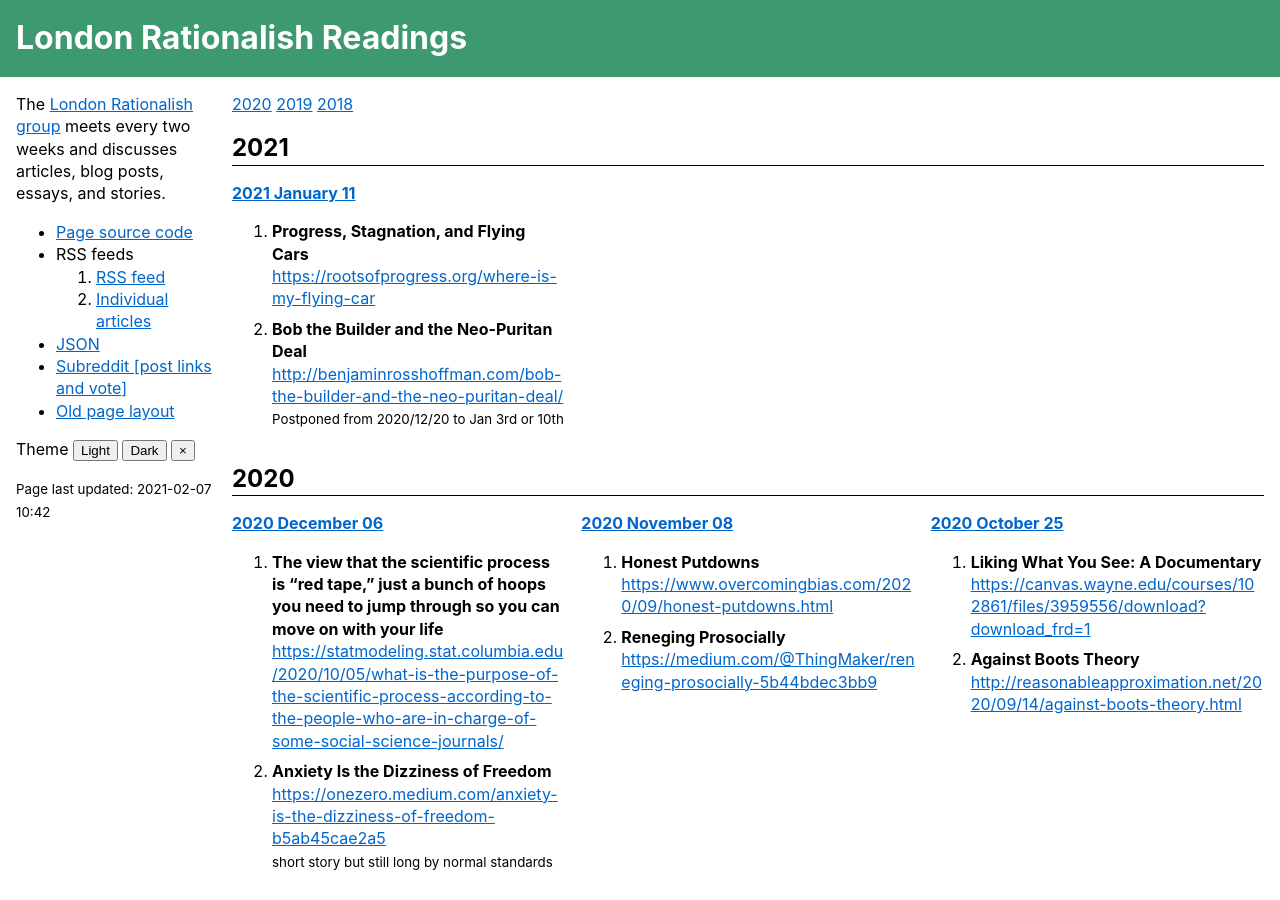
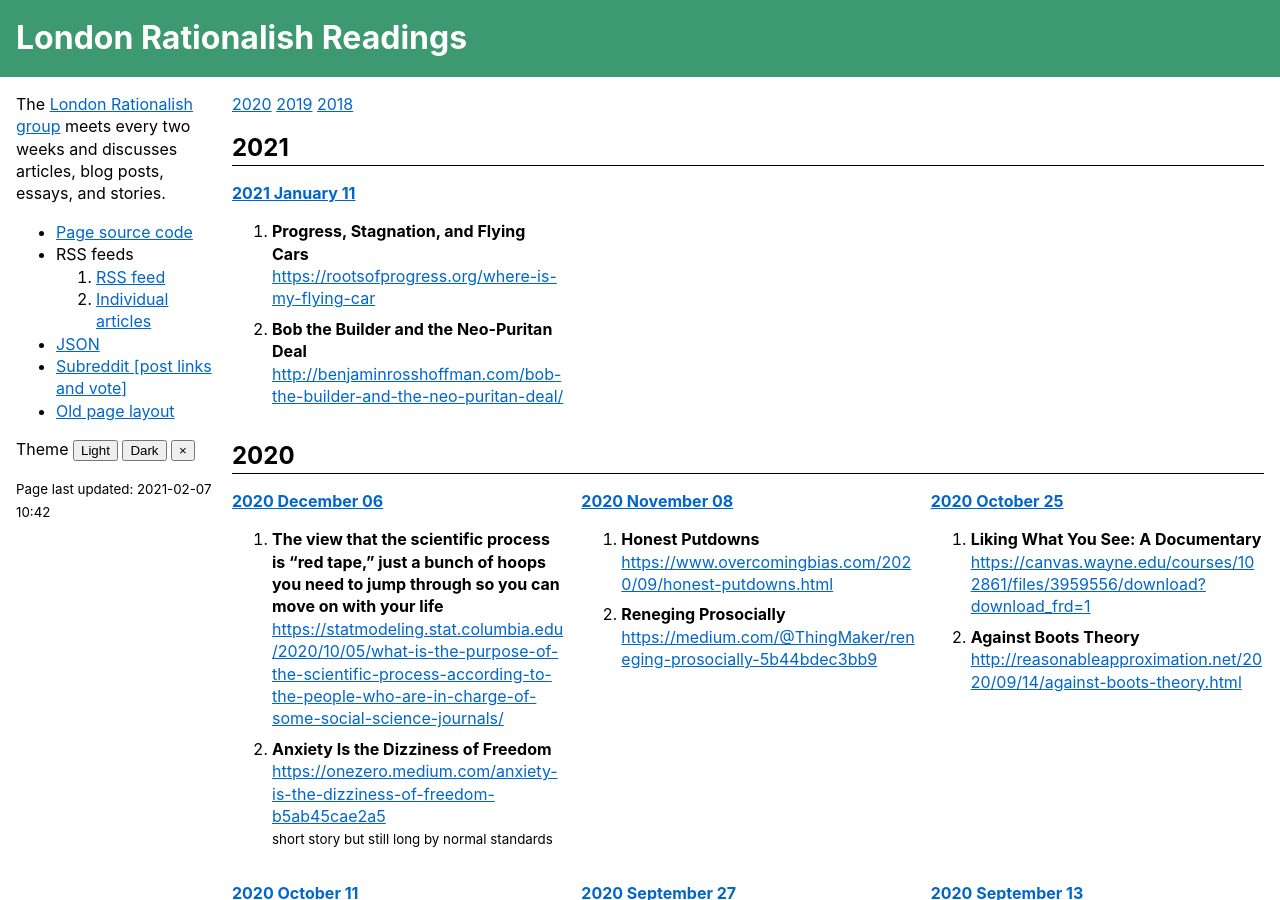
Before and after one commit to sackeyjason/london-rationalish-readings, a Jekyll site: the page built from index.html, in a window 1280 px wide and 900 px high. Built offline with Jekyll 4.4.1, drawn with Linux system fonts in a browser that asks for light colours.

Commit message:
Remove 2021.01.11 note

```diff
--- a/_data/list.yaml
+++ b/_data/list.yaml
@@ -5,7 +5,6 @@ meetings:
     link: https://rootsofprogress.org/where-is-my-flying-car
   - title: "Bob the Builder and the Neo-Puritan Deal"
     link: http://benjaminrosshoffman.com/bob-the-builder-and-the-neo-puritan-deal/
-    note: Postponed from 2020/12/20 to Jan 3rd or 10th
 - date: 2020.12.06
   list:
   - title: "The view that the scientific process is “red tape,” just a bunch of hoops you need to jump through so you can move on with your life"
```
